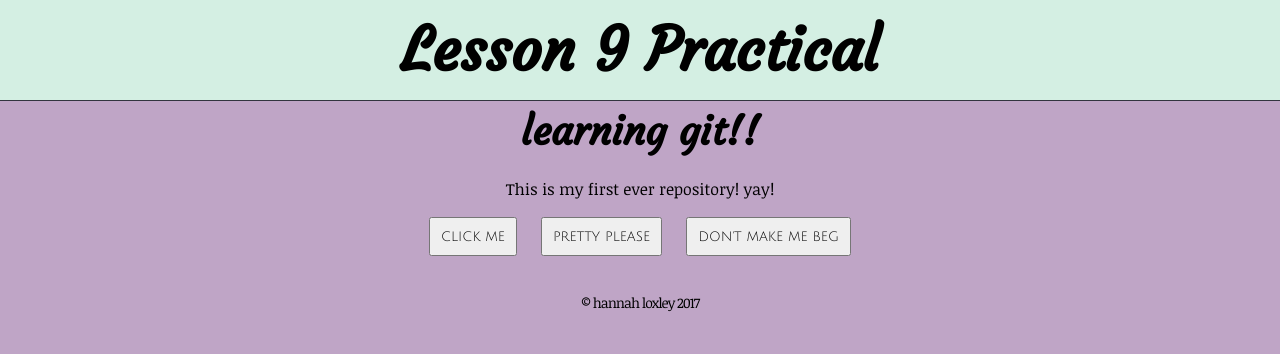
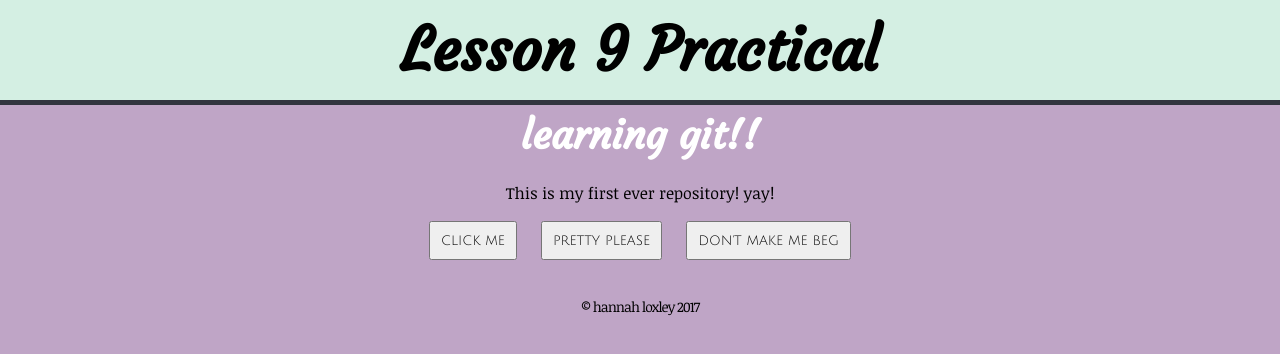
Before and after one commit to agirlcalledhan/my-first-repo, a plain HTML site: page index.html in a window 1280 px wide. Drawn offline with Linux system fonts and the light colour scheme.

Commit message:
final edits

```diff
--- a/css/style.css
+++ b/css/style.css
@@ -2,6 +2,10 @@
 font-family: 'Noticia Text', serif;
 font-family: 'Julius Sans One', sans-serif;*/
 
+ /*@font-face {
+   font-family: "Courgette";
+   src: url("../fonts/Courgette.ttf");
+ }*/
 
 body {
   background-color: #BFA5C6;
@@ -16,6 +20,7 @@ h1 {
 h2 {
   font-family: 'Courgette', cursive;
   font-size: 40px;
+  color: #fff;
   font-weight: bold;
   padding: 10px 0;
 }
@@ -30,7 +35,7 @@ header {
   text-align: center;
   padding: 20px 0 20px;
   background-color: #D4EFE3;
-  border-bottom: 1px solid #32353F;
+  border-bottom: 5px solid #32353F;
 }
 
 main {
```
Also changed, not shown: index.html (+0 -6 lines).
